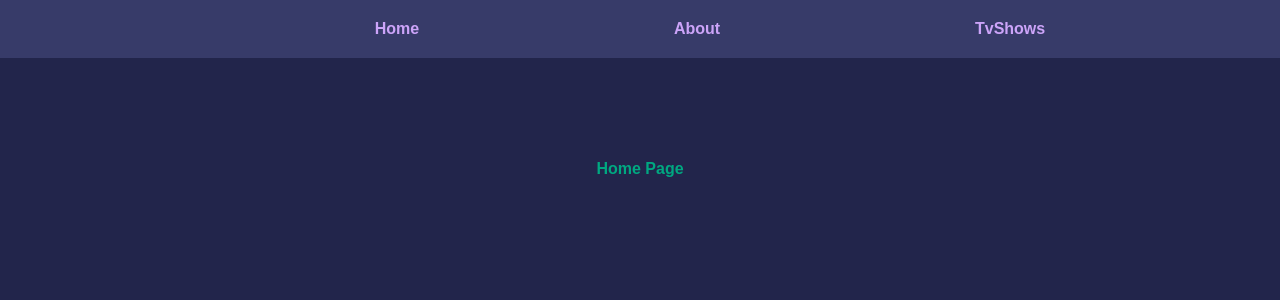
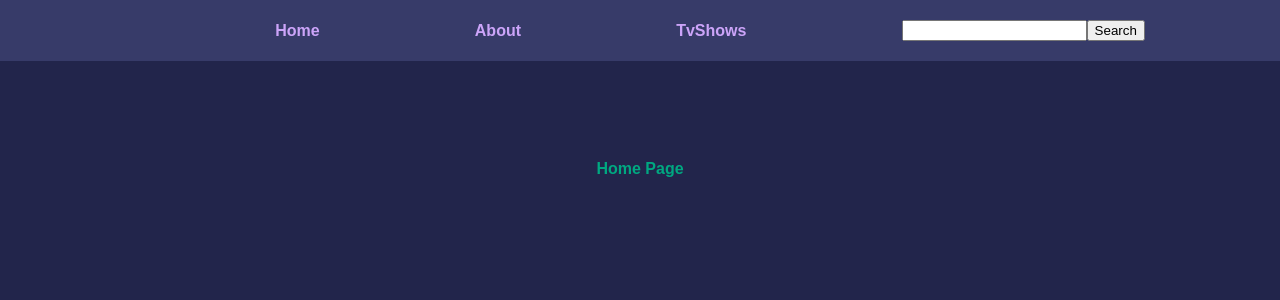
Before and after one commit to saurav7/tvshowwebsite1, a React (Create React App) app: page / in a window 1280 px wide. Shown: the top 300 px of the page. Built offline with nearby package versions, Linux system fonts and the light colour scheme.

Commit message:
add searchbar component in navbar

```diff
--- a/src/components/NavBar.jsx
+++ b/src/components/NavBar.jsx
@@ -1,4 +1,5 @@
 import { NavLink } from "react-router-dom/cjs/react-router-dom.min"
+import SearchBar from "./SearchBar"
 
 function NavBar() {
     return (
@@ -7,6 +8,7 @@ function NavBar() {
                 <NavLink className="NavLink" to="/" >Home</NavLink>
                 <NavLink className="NavLink" to="/about" >About</NavLink>
                 <NavLink className="NavLink" to='/tvshows'>TvShows</NavLink>
+                <SearchBar />
             </div>
         </nav>
     )
```
